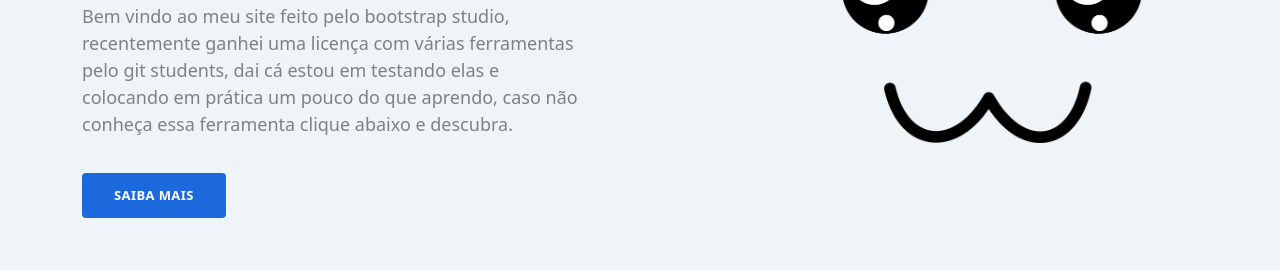
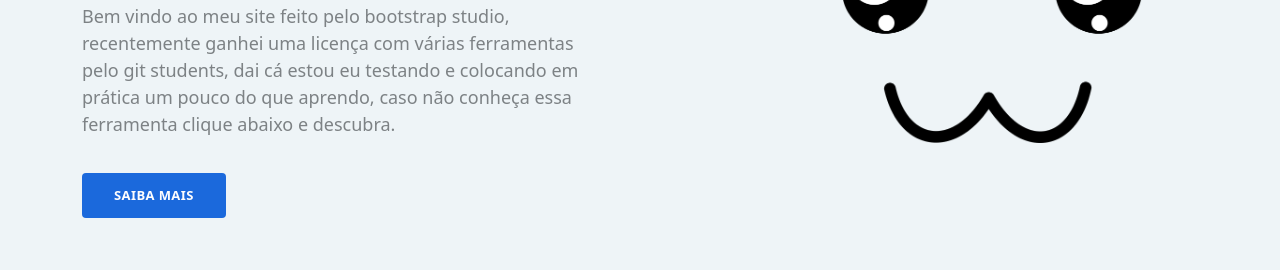
Before and after one commit to erikkaueusp/mypage, a plain HTML site: page index.html in a window 1280 px wide. Shown: the part 175-445 px from the top of the page. Drawn offline with Linux system fonts and the light colour scheme.

Commit message:
Correção de texto em index

```diff
--- a/index.html
+++ b/index.html
@@ -37,7 +37,7 @@
                 <div class="col-md-8">
                     <div class="intro">
                         <h1 style="text-align: left;"><span class="txt-rotate" data-period="1000" data-rotate='[ "Bom dia.", "Boa tarde.", "Boa noite." ]'></span></h1>
-                        <p style="text-align:left">Bem vindo ao meu site feito pelo bootstrap studio, recentemente ganhei uma licença com várias ferramentas pelo git students, dai cá estou em testando elas e colocando em prática um pouco do que aprendo, caso não conheça essa ferramenta
+                        <p style="text-align:left">Bem vindo ao meu site feito pelo bootstrap studio, recentemente ganhei uma licença com várias ferramentas pelo git students, dai cá estou eu testando e colocando em prática um pouco do que aprendo, caso não conheça essa ferramenta
                             clique abaixo e descubra.</p><a class="btn btn-primary active" role="button" href="https://permita.me/?q=bootstrap+studio">saiba mais</a>
                     </div>
                 </div>
```
